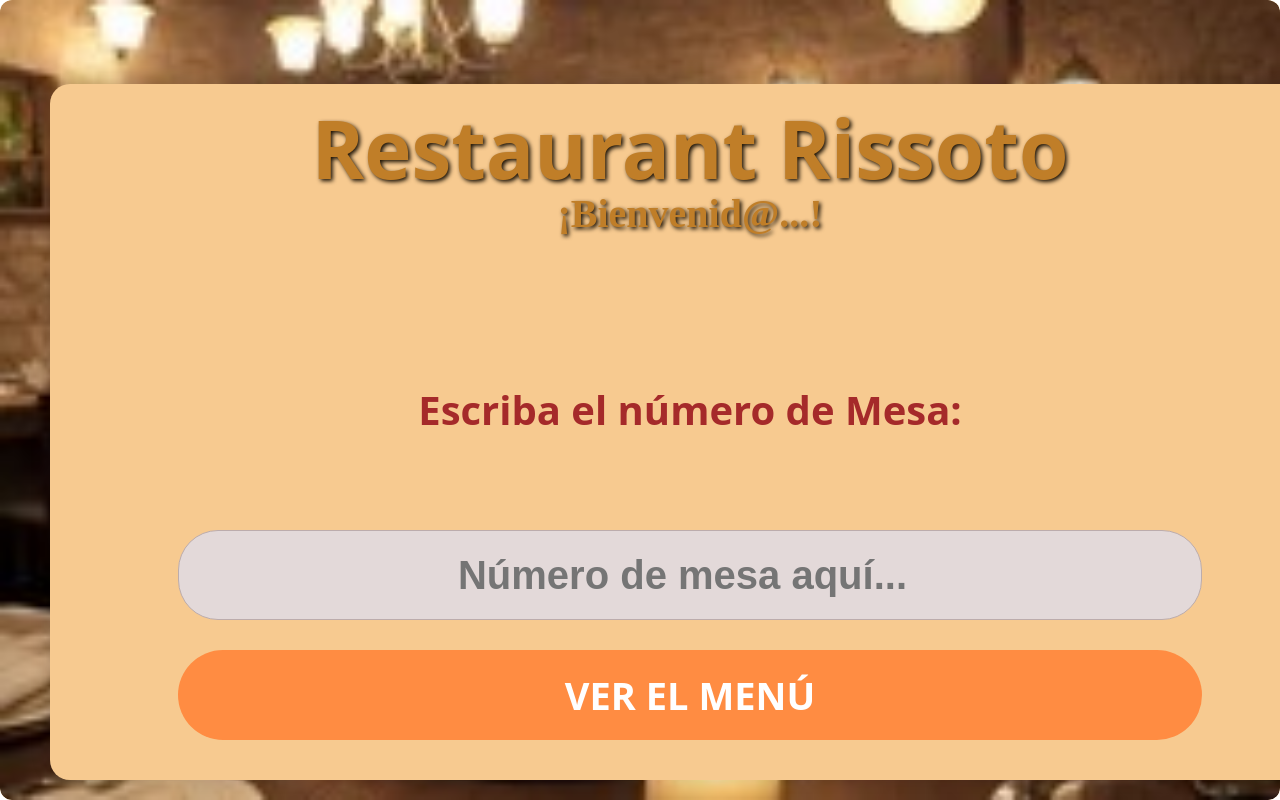
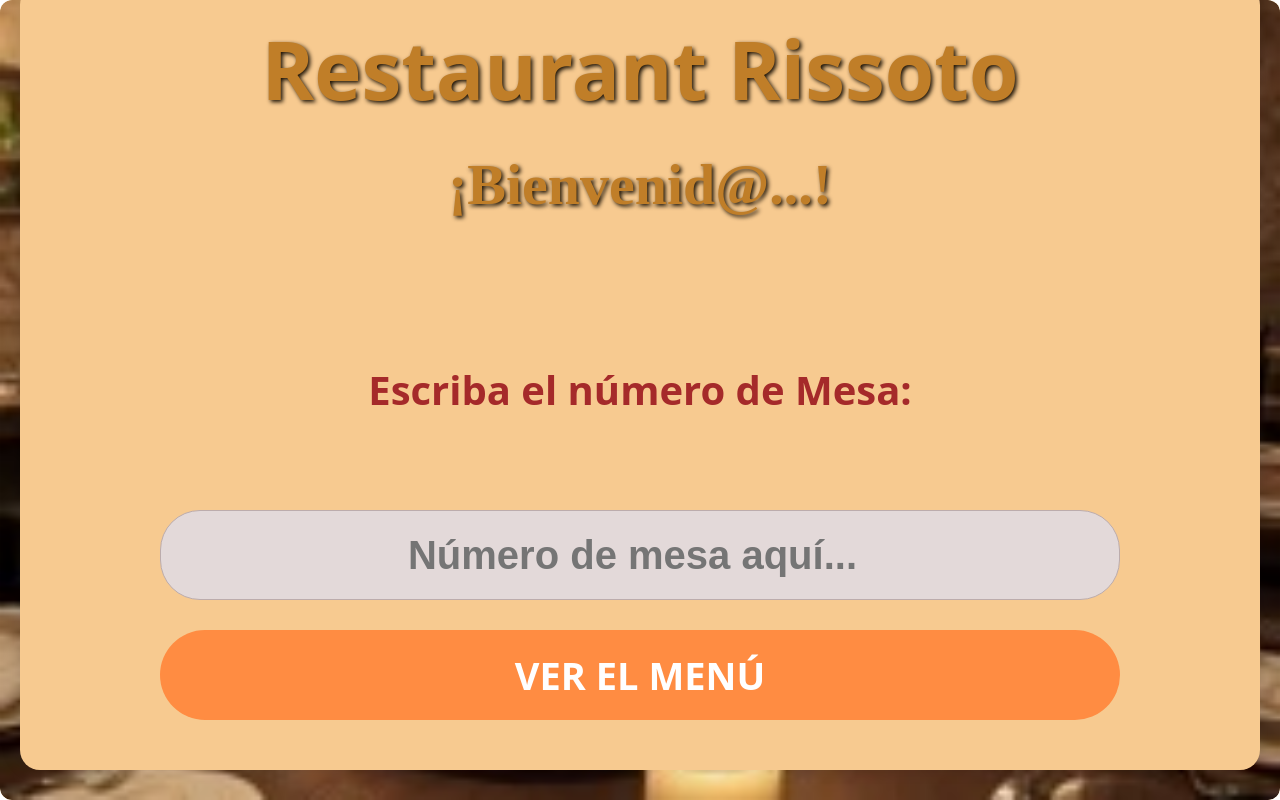
Before and after one commit to lpqtpio/pwa-qr-menu, a React (Vite) app in the folder frontend/: page / in a window 1280 px wide. Built offline with nearby package versions, Linux system fonts and the light colour scheme; no server answers.

Commit message:
Update PWAs css 10 times

```diff
--- a/frontend/src/pages/Menu.tsx
+++ b/frontend/src/pages/Menu.tsx
@@ -121,6 +121,7 @@ export default function Menu() {
     <div className={styles.container}>
       {/* Category Tabs */}
       <div className={styles.categoryTabs}>
+        <h1>CATEGORÍAS</h1>
         {categories.map((category) => (
           <button
             key={category.id}
@@ -137,6 +138,9 @@ export default function Menu() {
 
       {/* Dishes Grid */}
       <div className={styles.dishesGrid}>
+        <h2>
+          MENÚ
+        </h2>
         {dishes.map((dish) => (
           <div key={dish.id} className={styles.dishCard}>
             <div className={styles.dishImageContainer}>
--- a/frontend/src/styles/Dashboard.module.css
+++ b/frontend/src/styles/Dashboard.module.css
@@ -33,20 +33,30 @@
 
 .inputWrapper {/* containerAll TheFields/Block*/
   position:fixed;
-  bottom: 1rem;
-  width:100%;
+  bottom: 1.5rem;
+  left:50%;
+  transform: translateX(-50%);
+
+  width:calc(100% - 2rem);
+
   height:auto;
+
  display: flex;
+ flex-direction: column;
  justify-content: center;
-  flex-direction: column;
-  margin-left:2rem;
-  margin-right:2rem;
-  z-index: 6;
+ gap:1.5rem;
+
+   padding: 1rem;
+
+padding-bottom: calc(1.5rem + env(safe-area-inset-bottom));
+
+  backdrop-filter: blur(10px);
   background: rgb(247, 202, 144);
+
   border-radius: 20px 20px 20px 20px;
   box-shadow: 0 -5px 20px rgba(0,0,0,0.2);
-  gap:1.5rem;
-  padding-bottom:2rem;
+  padding-bottom:2.5rem;
+  z-index: 6;
 
 }
 .container h1 {/*Bien venido a Nuestro restaurant*/
@@ -65,7 +75,8 @@
 .bienvenido{
   font-weight:600;
   font-family:'Brush Script MT', cursive;
-  font-size:2rem;
+  font-size:2.9rem;
+  margin-top:2rem;
 }
 .inputWrapper h3 {/*Escriba el numero de mesa*/
   display:flex;
--- a/frontend/src/styles/Menu.module.css
+++ b/frontend/src/styles/Menu.module.css
@@ -15,6 +15,7 @@
 }
 
 /* Category Tabs */
+
 .categoryTabs { /* CONTAINER **Category Tabs */
   position: fixed;
   top:0;
@@ -38,6 +39,13 @@
 
 
 }
+.categoryTabs h1{
+  display:flex;
+  text-align: center;
+  margin-top: 1rem;
+  margin-bottom: 1rem;
+  color: chocolate;
+}
 
 .categoryTabs::-webkit-scrollbar {
   display: none;
@@ -60,8 +68,8 @@
   align-items: center;
   justify-content: center;
 
-  min-width:5rem;        /* wider base */
-  max-width: 8rem;       /* prevents huge tabs */
+  min-width:7rem;        /* wider base */
+  max-width: 9rem;       /* prevents huge tabs */
   padding: 0.6rem 0.5rem;
 
    margin-top:0.5rem;
@@ -123,7 +131,14 @@
   gap: 2rem;
   padding: 15px 8px;
 }
-
+.dishesGrid h2 {
+  display: flex;
+  justify-content: center;
+  text-align:center;
+  color:chocolate;
+  margin-top:1rem;
+  margin-bottom:1rem;
+}
 .dishCard {
   background: wheat;
   border-radius: 1.5rem;
@@ -133,7 +148,7 @@
   display: flex;
   flex-direction: column;
    border: none;
-   margin-top:1.5rem;
+   margin-top:2rem;
 
  /* border:1px solid rgb(172, 165, 165);*/
 }
@@ -301,18 +316,23 @@
 .linkButton{/*CONTAINER**: ButtonWhats & Link*/
       position: fixed;
       bottom:1rem;
+        left: 50%;
+        transform: translateX(-50%);
+        width:calc(100% - 2rem);
   display:flex;
   justify-content: center;
   align-items: center;
   flex-direction: row;
-    width:100%;
+
+    max-width: 485px;
+
     height:7rem;
-    margin:0 auto;
+
    padding-left:1rem;
    padding-right:1rem;
     gap:12px;
 
-    background-color: whitesmoke;
+    background-color: rgb(10, 10, 10);
     border: 1px solid #ddd;
     border-radius:0.5rem;
     box-shadow: 0 -2px 10px rgba(0,0,0,0.08);
```
